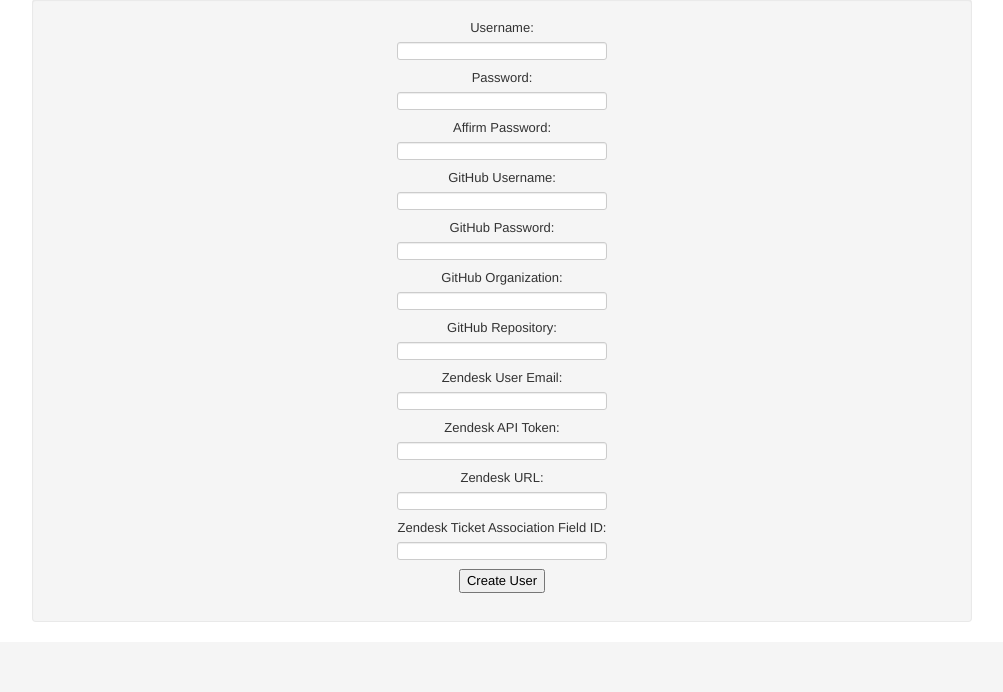
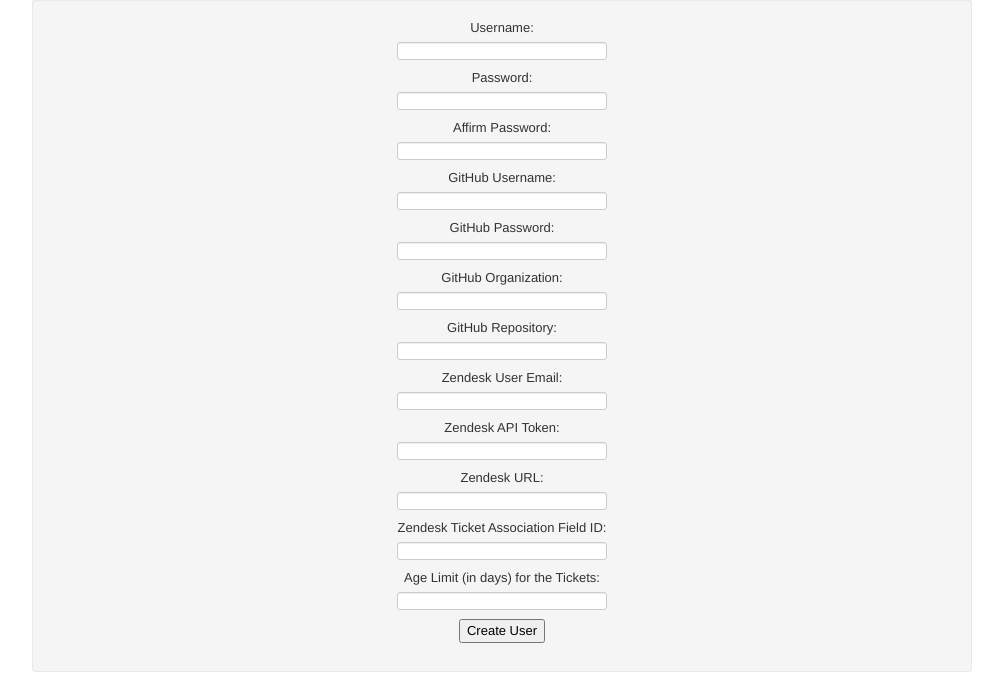
Before and after one commit to PolicyStat/GitZen, a Django app: page / in a window 1280 px wide. Shown: the part 338-1030 px from the top of the page, without its empty margins (138-1141 px from the left). Before the commit the page ends 931 px from the top, so only its background shows below. Run offline with Django 3.2, Linux system fonts and the light colour scheme; parts of the project's set-up code (start-up, migrations or seed data) failed here and were passed over.

Commit message:
gz-7: Made the age limit for tickets used in the app a customizable value set by the user.

```diff
--- a/enhancement_tracking/models.py
+++ b/enhancement_tracking/models.py
@@ -11,5 +11,6 @@ class GZUser(User):
     zen_token = EncryptedCharField(max_length=75)
     zen_url = models.CharField(max_length=100)
     zen_fieldid = models.CharField(max_length=50)
+    age_limit = models.IntegerField(null=True)
 
     objects = UserManager()
--- a/enhancement_tracking/templates/change.html
+++ b/enhancement_tracking/templates/change.html
@@ -67,6 +67,11 @@ User password.</p>
 		<label for="id_zen_fieldid">Zendesk Ticket Association Field ID:</label>
 		{{ changeform.zen_fieldid }}
 	</div>
+	<div class="fieldWrapper">
+		{{ changeform.age_limit.errors }}
+		<label for="id_age_limit">Age Limit (in days) for the Tickets:</label>
+		{{ changeform.age_limit }}
+	</div>
     <p><input name="change" type="submit" value="Submit Changes" /></p>
 </form>
 
--- a/enhancement_tracking/templates/login.html
+++ b/enhancement_tracking/templates/login.html
@@ -83,6 +83,11 @@
 		<label for="id_zen_fieldid">Zendesk Ticket Association Field ID:</label>
 		{{ newform.zen_fieldid }}
 	</div>
+	<div class="fieldWrapper">
+		{{ newform.age_limit.errors }}
+		<label for="id_age_limit">Age Limit (in days) for the Tickets:</label>
+		{{ newform.age_limit }}
+	</div>
     <p><input name="new" type="submit" value="Create User" /></p>
 </form>
 
--- a/enhancement_tracking/views.py
+++ b/enhancement_tracking/views.py
@@ -28,6 +28,7 @@ class NewForm(forms.Form):
     zen_token = forms.CharField(max_length=75, widget=forms.PasswordInput)
     zen_url = forms.CharField(max_length=100)
     zen_fieldid = forms.CharField(max_length=50)
+    age_limit = forms.IntegerField()
 
 class ChangeForm(forms.Form):
     """Form for changing the data of an existing user."""
@@ -48,6 +49,7 @@ class ChangeForm(forms.Form):
                                required=False)
     zen_url = forms.CharField(max_length=100, required=False)
     zen_fieldid = forms.CharField(max_length=50, required=False)
+    age_limit = forms.IntegerField(required=False)
 
 
 def user_login(request):
@@ -97,6 +99,7 @@ def user_login(request):
                     user.zen_token = data['zen_token']
                     user.zen_url = data['zen_url']
                     user.zen_fieldid = data['zen_fieldid']
+                    user.age_limit = data['age_limit']
                     user.save()
 
                     return HttpResponseRedirect(reverse('confirm', args=[1]))
@@ -152,6 +155,8 @@ def change(request):
                 user.zen_url = data['zen_url']
             if data['zen_fieldid']:
                 user.zen_fieldid = data['zen_fieldid']
+            if data['age_limit']:
+                user.age_limit = data['age_limit']
             user.save()
 
             return HttpResponseRedirect(reverse('confirm', args=[2]))
@@ -237,9 +242,9 @@ def api_calls(request):
     user = request.user
     working = {}
 
-    # These lines set the limit for how far back the API calls go when
-    # gathering tickets. Currently, this limit is 180 days.
-    date_limit = datetime.now() - timedelta(days=180)
+    # This line sets the limit for how far back the API calls go when
+    # gathering tickets.
+    date_limit = datetime.now() - timedelta(days=user.age_limit)
 
     # Git and Zen require the date_limit to be formatted differently
     git_limit_str = datetime.strftime(date_limit, '%Y-%m-%dT%H:%M:%SZ')
```
